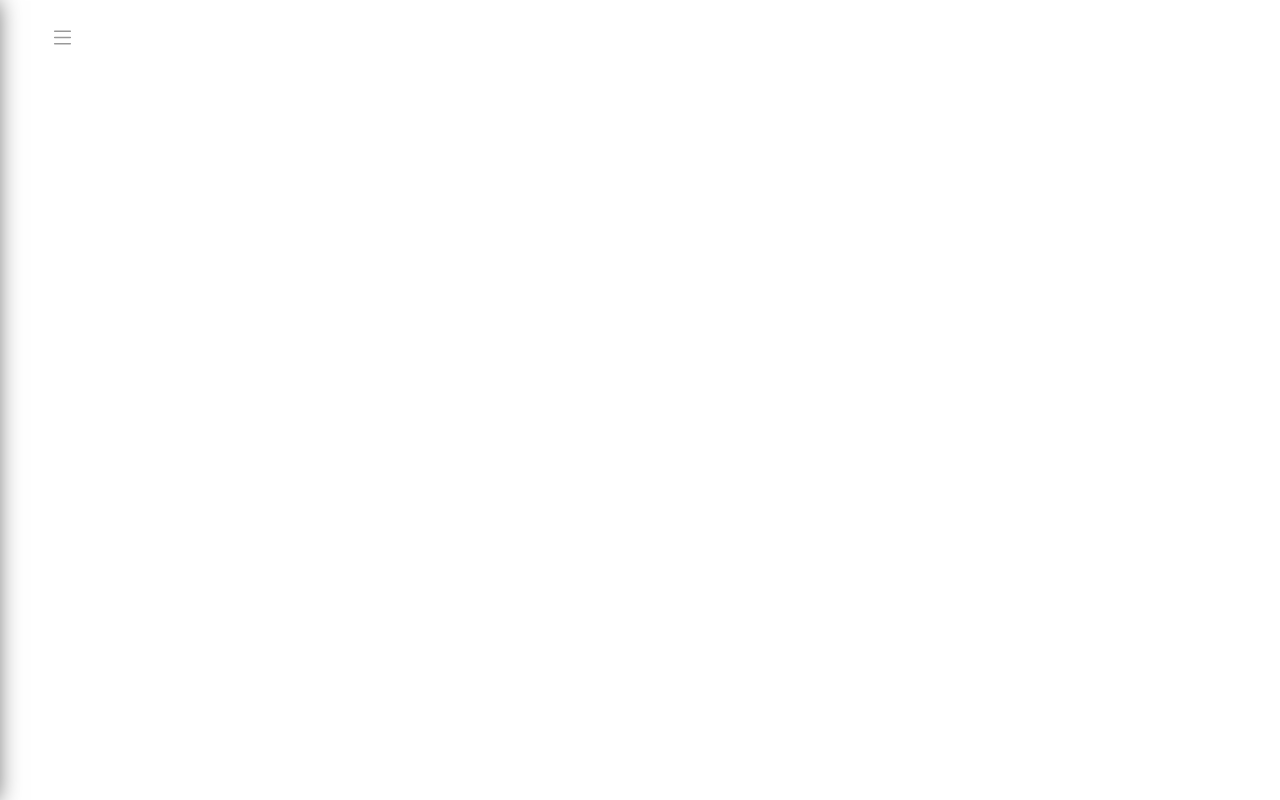
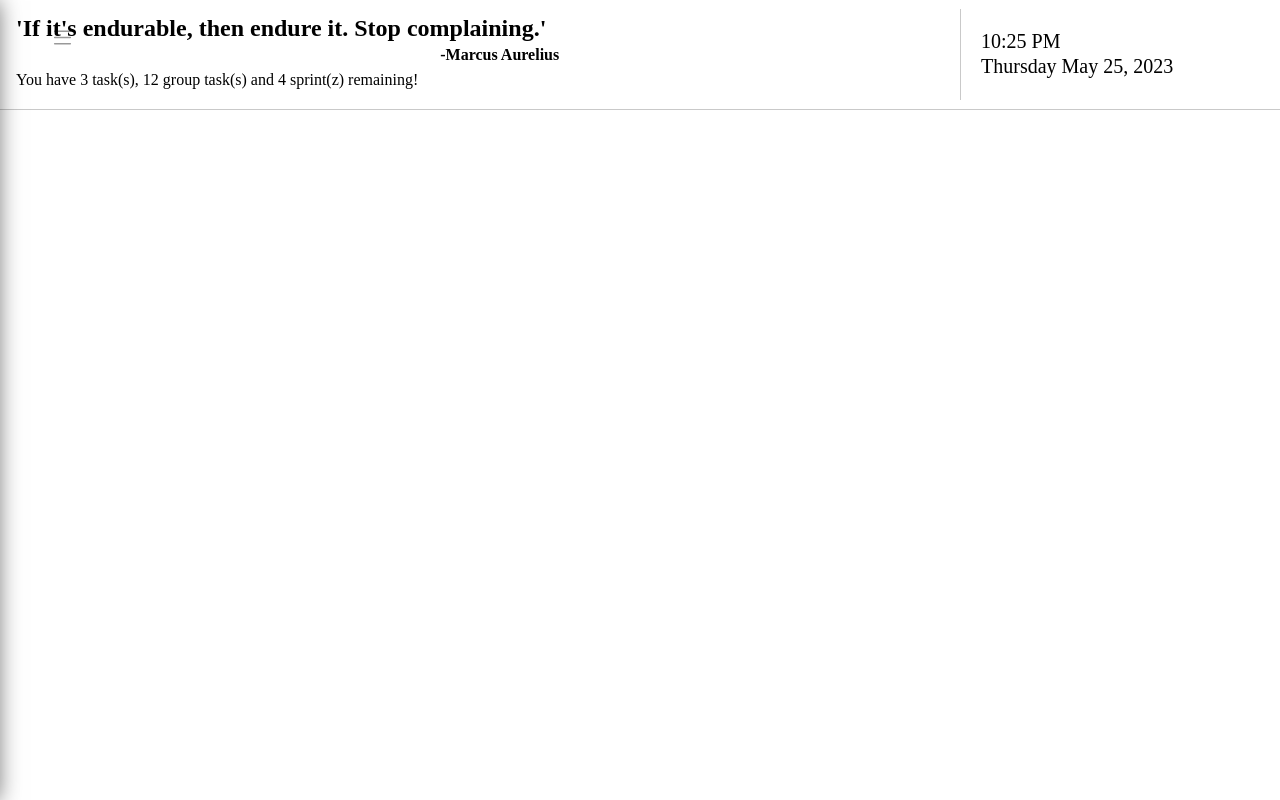
Before and after one commit to EdwardIY/Sprintz-App, a React (Create React App) app: page / in a window 1280 px wide. Built offline with nearby package versions, Linux system fonts and the light colour scheme.

Commit message:
initial header

```diff
--- a/src/App.tsx
+++ b/src/App.tsx
@@ -1,15 +1,18 @@
 import React from 'react';
 import * as Icon from 'react-bootstrap-icons';
 import Navbar from './comps/Navbar';
+import Agenda from './comps/Agenda';
+import Time from './comps/Time';
 
 
 export default function App() {
   return (
     <div className="App">
+      <Welcome />
       <Navbar />
 
       <div className="Container--row Header">
-          <Welcome />
+          <Agenda/>
           <Time />
       </div>
 
@@ -28,20 +31,13 @@ function Welcome() {
 
   return (
     <div className="Container--col Header__Welcome">
-      {/* <h1>Helo Weemfed</h1>
-      <p>Lorem ipsum dolor sit amet, consectetur adipisicing elit. Cum exercitationem hic odio eligendi sunt corrupti? Repellendus unde quisquam tempore sequi!</p>
-      <p>Lorem ipsum dolor sit amet, consectetur adipisicing elit. Cum exercitationem hic odio eligendi sunt corrupti? Repellendus unde quisquam tempore sequi!</p> */}
-    </div>
-  )
-}
-function Time() {
-
-  return (
-    <div className="Container--col Header__Time">
 
     </div>
   )
 }
+
+
+
 
 function Tasks() {
 
--- /dev/null
+++ b/src/comps/Agenda.tsx
@@ -0,0 +1,9 @@
+export default function Agenda() {
+
+    return (
+      <section className='Agenda'>
+        <h1 className='Agenda__Quote'>'If it's endurable, then endure it. Stop complaining.'</h1>
+        <p className='Agenda__Tasks'> You have 3 task(s), 12 group task(s) and 4 sprint(z) remaining!</p>
+      </section>
+    )
+  }
--- /dev/null
+++ b/src/comps/Time.tsx
@@ -0,0 +1,68 @@
+import { useState,useEffect } from 'react';
+const days = [
+    "Sunday",
+    "Monday",
+    "Tuesday",
+    "Wednesday",
+    "Thursday",
+    "Friday",
+    "Saturday"
+];
+const months = [
+    "January",
+    "February",
+    "March",
+    "April",
+    "May",
+    "June",
+    "July",
+    "August",
+    "September",
+    "October",
+    "November",
+    "December"
+  ];
+
+interface TimeDetails {
+    time: string,
+    date: string
+  }
+export default function Time() {
+    const [details, setDetails] = useState<TimeDetails>();
+
+    useEffect(() => {
+        update()
+        setInterval(update,25000)
+    },[])
+
+    function update() {
+        console.log(new Date().toLocaleTimeString())
+
+        let clockstring = new Date().toLocaleTimeString().split(' ')
+            .map((string, index) => {
+                if (index !== 0) return string
+                else return string.slice(0,-3)
+            }).join(' ')
+
+        let datestring = '';
+        datestring += days[new Date().getDay()] + ' ';
+        datestring += months[new Date().getMonth()] + ' ';
+        datestring += new Date().getDate() + ', ';
+        datestring += new Date().getFullYear();
+
+
+
+
+        setDetails({
+            time: clockstring,
+            date: datestring
+        })
+    }
+
+    return (
+        <div className="Container--col Time">
+            <span className="Time__Clock">{ details?.time }</span>
+            <span className="Time__Date">{ details?.date }</span>
+      </div>
+    )
+  }
--- a/src/index.css
+++ b/src/index.css
@@ -1,3 +1,6 @@
+
+
+/* NavBar */
 .NavBar {
     position: fixed;
     top: 0;
@@ -49,3 +52,41 @@
     border-radius: 50%;
     margin: auto;
 }
+
+
+/* Header */
+
+.Header {
+    justify-content: space-between;
+    border-bottom: 1px solid rgba(0, 0, 0, 0.212);
+}
+
+
+/* Agenda */
+.Agenda {
+    padding: 1em;
+    width: 75%;
+}
+.Agenda__Quote {
+    position: relative;
+    width: max-content;
+}
+.Agenda__Quote::after {
+    content: '-Marcus Aurelius';
+    position: relative;
+    left:80%;
+    width: 200px;
+    display:block;
+    font-size: initial;
+}
+
+
+
+/* Time */
+.Time {
+    padding: 1em;
+    font-size: 20px;
+    align-items: start;
+    border-left: 1px solid rgba(0, 0, 0, 0.212);
+    width: 25%;
+}
--- a/src/index.tsx
+++ b/src/index.tsx
@@ -1,14 +1,12 @@
 import React from 'react';
 import ReactDOM from 'react-dom/client';
 import App from './App';
+import './global.css';
 import './index.css';
-import './global.css';
 
 const root = ReactDOM.createRoot(
   document.getElementById('root') as HTMLElement
 );
 root.render(
-  <React.StrictMode>
     <App />
-  </React.StrictMode>
 );
```
Also changed, not shown: .txt (added).
